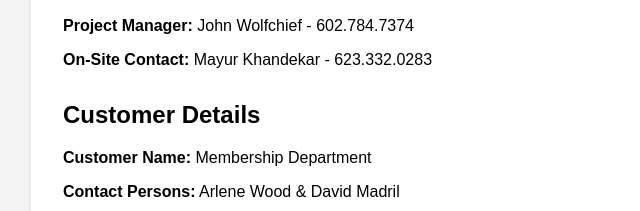
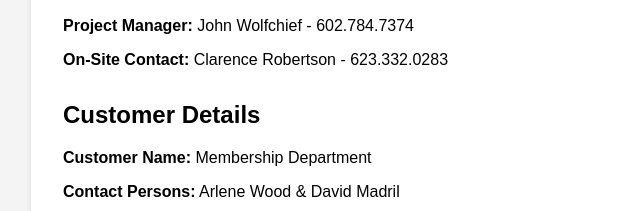
Before and after one commit to modularsolutionsaz/enrollmentbuilding, a plain HTML site: page index.html in a window 1280 px wide. Shown: the part 353-564 px from the top of the page, 177-817 px from the left. Drawn offline with Linux system fonts and the light colour scheme.

Commit message:
Update index.html

```diff
--- a/index.html
+++ b/index.html
@@ -69,7 +69,7 @@
         <section>
             <h2>Contact Information</h2>
             <p><strong>Project Manager:</strong> John Wolfchief - 602.784.7374</p>
-            <p><strong>On-Site Contact:</strong> Mayur Khandekar - 623.332.0283</p>
+            <p><strong>On-Site Contact:</strong> Clarence Robertson - 623.332.0283</p>
         </section>
         <section>
             <h2>Customer Details</h2>
```
